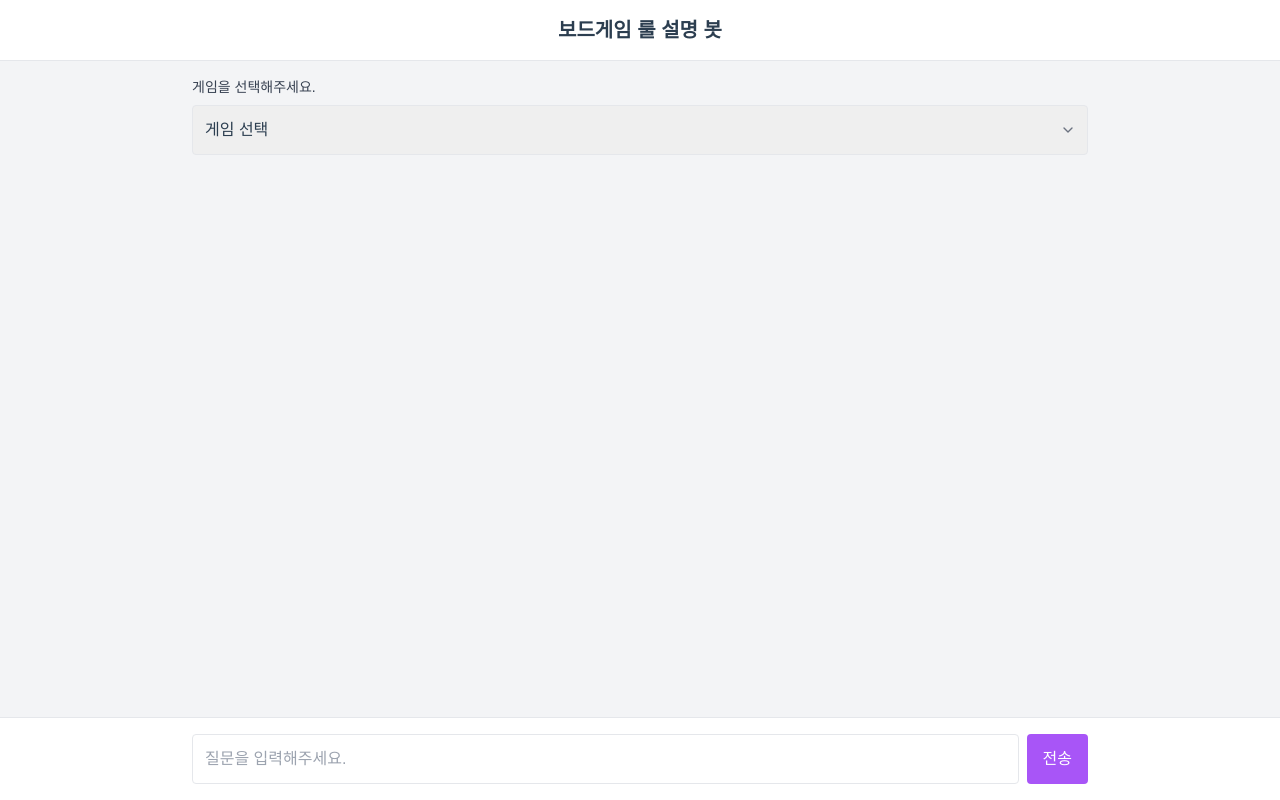
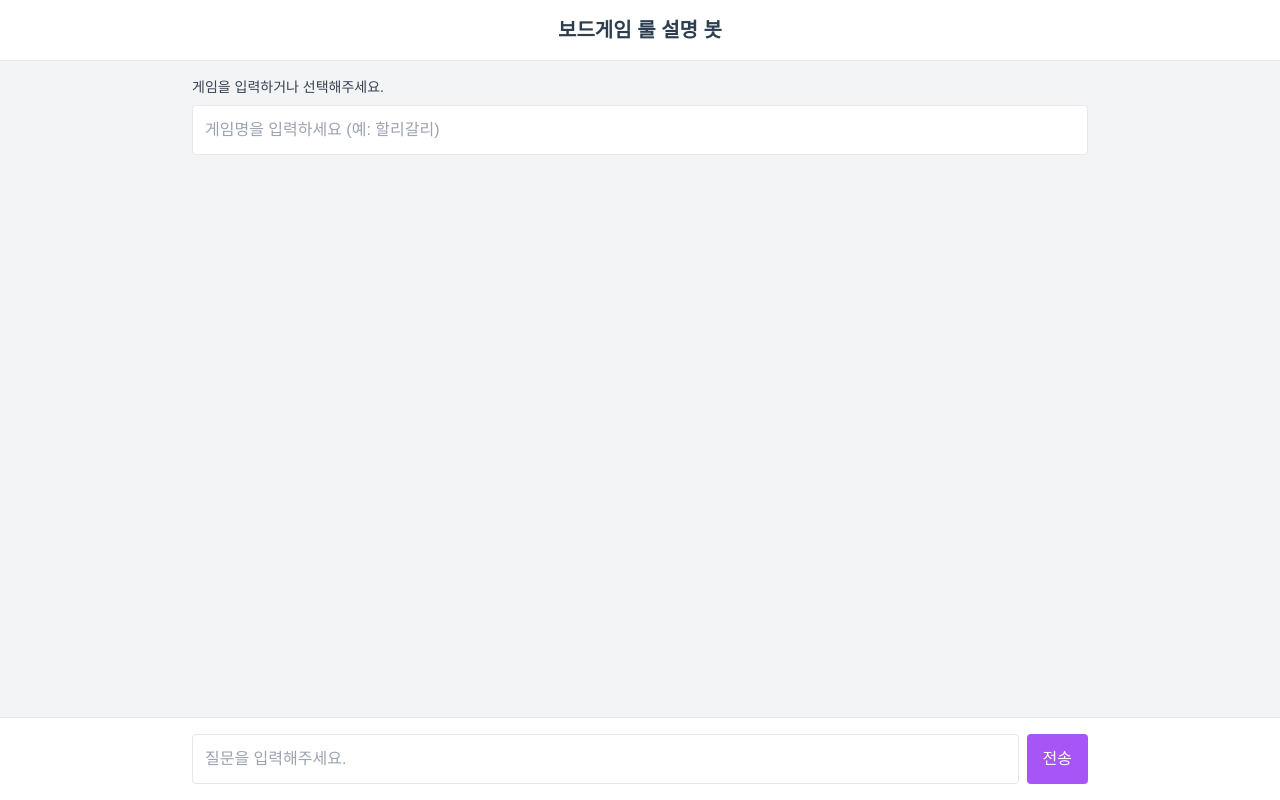
Before and after one commit to HJG827/boardgame_rag_frontend, a Vue app: page / in a window 1280 px wide. Built offline with nearby package versions, Linux system fonts and the light colour scheme.

Commit message:
20250703 change_gamename_area

```diff
--- a/package.json
+++ b/package.json
@@ -10,6 +10,7 @@
   },
   "dependencies": {
     "axios": "^1.10.0",
+    "hangul-js": "^0.2.6",
     "marked": "^16.0.0",
     "tailwind": "^4.0.0",
     "vue": "^3.5.17",
--- a/src/views/HomeView.vue
+++ b/src/views/HomeView.vue
@@ -2,33 +2,45 @@
   <div class="w-screen h-screen flex flex-col bg-gray-100">
     <header class="text-center p-4 font-bold text-xl bg-white border-b">보드게임 룰 설명 봇</header>
 
-    <!-- 🧠 드롭다운 + 직접 입력 통합 -->
+    <!-- 🧠 자동완성 게임 선택 -->
     <div class="p-4 flex justify-center">
       <div class="w-full max-w-4xl">
-        <label class="block text-gray-700 text-sm font-medium mb-2">게임을 선택해주세요.</label>
+        <label class="block text-gray-700 text-sm font-medium mb-2">게임을 입력하거나 선택해주세요.</label>
         <div class="relative">
-        <select v-model="selectedGame"
-                class="w-full py-3 px-3 pr-10 rounded border text-base appearance-none">
-          <option disabled value="">게임 선택</option>
-          <option v-for="game in gameOptions" :key="game.eng" :value="game.eng">
-            {{ game.kor }}
-          </option>
-          <option value="custom">직접 입력</option>
-        </select>
+          <input
+            ref="inputEl"
+            v-model="customGame"
+            @input="filterGameOptions"
+            @keydown.down.prevent="highlightNext"
+            @keydown.up.prevent="highlightPrev"
+            @keydown.enter.prevent="selectHighlightedOption"
+            @focus="showSuggestions = true; filterGameOptions()"
+            @blur="hideSuggestions"
+            class="w-full py-3 px-3 rounded border text-base"
+            placeholder="게임명을 입력하세요 (예: 할리갈리)"
+          />
+          <!-- 🔽 자동완성 목록 -->
+          <ul
+  v-if="showSuggestions && filteredOptions.length"
+  class="absolute z-10 bg-white border w-full mt-1 rounded shadow-md auto-suggest-scroll"
+>
 
-        <!-- 🔽 화살표 커스텀 -->
-        <div class="absolute right-3 top-1/2 -translate-y-1/2 pointer-events-none">
-          <svg class="w-4 h-4 text-gray-500" fill="none" stroke="currentColor" stroke-width="2"
-              viewBox="0 0 24 24" stroke-linecap="round" stroke-linejoin="round">
-            <path d="M6 9l6 6 6-6" />
-          </svg>
-        </div>
-      </div>
-
-
-        <!-- ✏️ 직접 입력창은 선택 시에만 나타남 -->
-        <div v-if="selectedGame === 'custom'" class="mt-2">
-          <input v-model="customGame" class="w-full p-3 border rounded text-base" placeholder="게임명을 직접 입력하세요 (예: 할리갈리)" />
+            <li
+              v-for="(option, index) in filteredOptions"
+              :key="option.eng"
+              @mousedown.prevent="selectSuggestion(option)"
+              :class="[
+                'px-4 py-2 hover:bg-gray-100 cursor-pointer',
+                index === highlightedIndex ? 'bg-gray-200' : ''
+              ]"
+            >
+              {{ option.kor }}
+            </li>
+          </ul>
+          <!-- ⚠️ 안내 문구 -->
+          <p v-if="customGame && isUnknownGame" class="text-sm text-gray-500 mt-1">
+            ※ 보유하고 있지 않은 게임을 입력해서 정확도가 떨어질 수 있습니다.
+          </p>
         </div>
       </div>
     </div>
@@ -60,36 +72,35 @@
           :disabled="isLoading">
           전송
         </button>
-
       </div>
     </form>
   </div>
 </template>
 
 <script setup>
-import { ref, nextTick, watch } from 'vue'
+import { ref, nextTick, watch, computed } from 'vue'
 import { marked } from 'marked'
 import axios from 'axios'
+import Hangul from 'hangul-js'
 
 marked.use({ breaks: true })
 
-const selectedGame = ref('')
 const customGame = ref('')
 const userInput = ref('')
 const messages = ref([])
 const allMessages = ref({})
 const chatBox = ref(null)
-const loadingBotIndex = ref(null)  // 현재 로딩 말풍선 index
-const isLoading = ref(false)  // 로딩 중 여부
-const isGameSelected = () => {
-  if (selectedGame.value === 'custom') {
-    return customGame.value.trim() !== ''
-  }
-  return selectedGame.value.trim() !== ''
-}
+const inputEl = ref(null)
+const loadingBotIndex = ref(null)
+const isLoading = ref(false)
+const highlightedIndex = ref(-1)
 
+const isUnknownGame = computed(() => {
+  return customGame.value && !gameOptions.some(opt => opt.kor === customGame.value)
+})
 
 const gameOptions = [
+  { kor: "낫쏘", eng: "Nassau" },
   { kor: "더 마인드", eng: "TheMind" },
   { kor: "달무티", eng: "Dalmuti" },
   { kor: "라비린스", eng: "Labyrinth" },
@@ -99,21 +110,54 @@ const gameOptions = [
   { kor: "스플렌더", eng: "Splendor" },
   { kor: "카탄", eng: "Katan" },
   { kor: "퀀텀", eng: "Qwantum" },
-  { kor: "낫쏘", eng: "Nassau" },
   { kor: "할리갈리", eng: "HalliGalli" }
 ]
 
+const filteredOptions = ref([])
+const showSuggestions = ref(false)
 
+const matchKorean = (input, target) => Hangul.search(target, input) > -1
 
-const getCurrentGameKey = () => selectedGame.value === 'custom' ? customGame.value.trim() : selectedGame.value
-
-const getGameKorName = (eng) => {
-  if (eng === 'custom') return customGame.value
-  const found = gameOptions.find(g => g.eng === eng)
-  return found ? found.kor : eng
+const filterGameOptions = () => {
+  const keyword = customGame.value.trim()
+  if (!keyword) {
+    filteredOptions.value = [...gameOptions] // 처음에 전체 보여주기
+    highlightedIndex.value = -1
+    return
+  }
+  filteredOptions.value = gameOptions.filter(game => matchKorean(keyword, game.kor))
+  highlightedIndex.value = -1
 }
 
-watch([selectedGame, customGame], () => {
+const highlightNext = () => {
+  if (!filteredOptions.value.length) return
+  highlightedIndex.value = (highlightedIndex.value + 1) % filteredOptions.value.length
+}
+
+const highlightPrev = () => {
+  if (!filteredOptions.value.length) return
+  highlightedIndex.value = (highlightedIndex.value - 1 + filteredOptions.value.length) % filteredOptions.value.length
+}
+
+const selectHighlightedOption = () => {
+  if (highlightedIndex.value >= 0) {
+    selectSuggestion(filteredOptions.value[highlightedIndex.value])
+  }
+}
+
+const hideSuggestions = () => {
+  setTimeout(() => { showSuggestions.value = false }, 200)
+}
+
+const selectSuggestion = (option) => {
+  customGame.value = option.kor
+  showSuggestions.value = false
+}
+
+const getCurrentGameKey = () => customGame.value.trim()
+const getGameKorName = (eng) => customGame.value
+
+watch(customGame, () => {
   const key = getCurrentGameKey()
   messages.value = allMessages.value[key] || []
 })
@@ -127,7 +171,7 @@ const scrollToBottom = () => {
 }
 
 const sendMessage = async () => {
-  if (!isGameSelected()) {
+  if (!customGame.value.trim()) {
     messages.value.push({
       text: marked.parse('⚠️ 먼저 게임을 선택해주세요!'),
       isBot: true,
@@ -137,10 +181,9 @@ const sendMessage = async () => {
     return
   }
 
-  if (!userInput.value.trim() || isLoading.value) return  // 이미 전송 중이면 막음!!
+  if (!userInput.value.trim() || isLoading.value) return
 
-
-  isLoading.value = true  // 전송 시작
+  isLoading.value = true
 
   const gameKey = getCurrentGameKey()
   const questionText = userInput.value
@@ -201,16 +244,16 @@ const sendMessage = async () => {
     messages.value.push(errorMsg)
     allMessages.value[gameKey] = [...messages.value]
   } finally {
-    isLoading.value = false  // 전송 끝!
+    isLoading.value = false
   }
 }
-
 
 const escapeHtml = (text) =>
   text.replace(/[&<>"']/g, (match) => ({
     '&': '&amp;', '<': '&lt;', '>': '&gt;', '"': '&quot;', "'": '&#39;'
   }[match]))
 </script>
+
 
 <style>
 .chat-scroll {
@@ -285,5 +328,29 @@ const escapeHtml = (text) =>
   }
 }
 
+.auto-suggest-scroll {
+  max-height: calc(2.5rem * 6); /* 각 항목 높이 약 2.5rem × 6개 */
+  overflow-y: auto;
+  scrollbar-width: thin;
+  scrollbar-color: rgba(216, 180, 254, 0.3) transparent;
+}
+
+.auto-suggest-scroll::-webkit-scrollbar {
+  width: 8px;
+  visibility: hidden;
+}
+
+.auto-suggest-scroll:hover::-webkit-scrollbar {
+  visibility: visible;
+}
+
+.auto-suggest-scroll::-webkit-scrollbar-thumb {
+  background-color: #d8b4fe;
+  border-radius: 10px;
+}
+
+.auto-suggest-scroll::-webkit-scrollbar-track {
+  background-color: transparent;
+}
 
 </style>
```
Also changed, not shown: 1 other file (tests, documents, lock files or other folders). Lines whose indentation alone changed are shown as unchanged.
